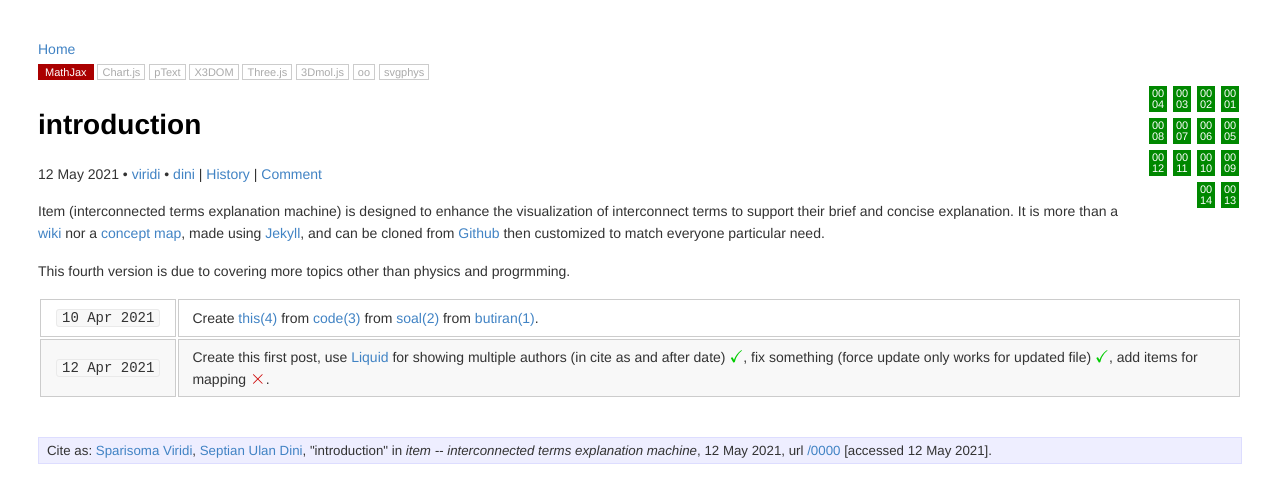
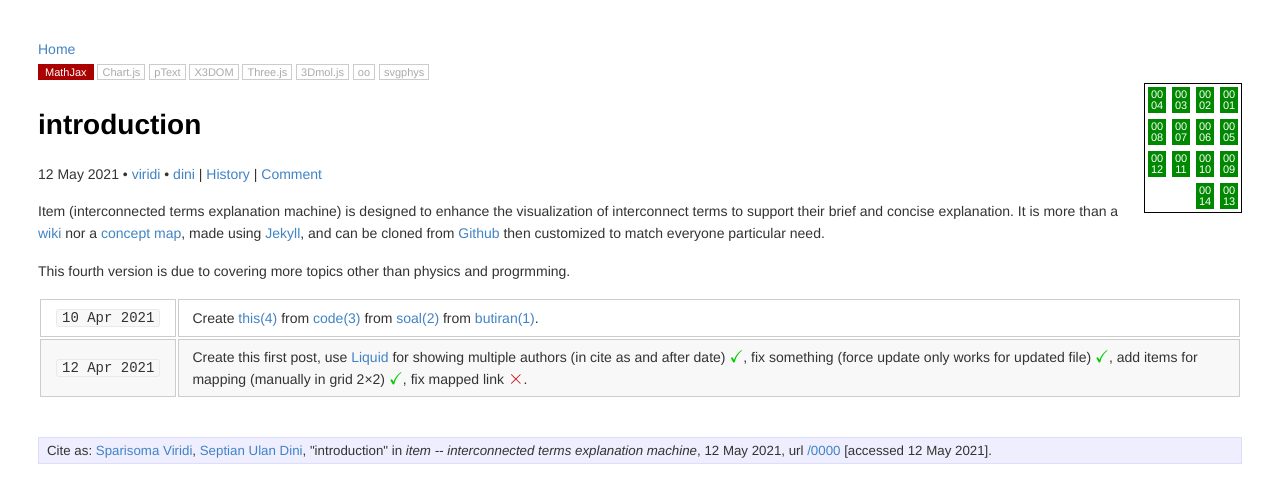
Before and after one commit to dudung/butir, a Jekyll site: the page built from _posts/0/00/2021-05-12-introduction.md, in a window 1280 px wide. Shown: the top 503 px of the page. Built offline with Jekyll 4.4.1, drawn with Linux system fonts in a browser that asks for light colours; formulas are drawn with MathJax 3.

Commit message:
try to fix missing link for second row

```diff
--- a/_posts/0/00/2021-05-12-introduction.md
+++ b/_posts/0/00/2021-05-12-introduction.md
@@ -13,7 +13,7 @@
 svgphys: false
 category: item
 tags: ["introduction", "log"]
-date: 2021-05-12 15:46:00 +07
+date: 2021-05-12 15:49:00 +07
 permalink: /0000
 src: https://github.com/dudung/item/commits/main/_posts/0/00/2021-05-12-introduction.md
 twitter_username: 6unpnp
@@ -24,4 +24,4 @@
 This fourth version is due to covering more topics other than physics and progrmming.
 
 `10 Apr 2021` | Create [this(4)](https://dudung.github.io/item) from [code(3)](https://dudung.github.io/code) from [soal(2)](https://dudung.github.io/soal) from [butiran(1)](https://butiran.github.io).
-`12 Apr 2021` | Create this first post, use [Liquid ](https://shopify.github.io/liquid/) for showing multiple authors (in cite as and after date) $\color{#0c0}\checkmark$, fix something (force update only works for updated file) $\color{#0c0}\checkmark$, add items for mapping $\large\color{#c00}\times$.
+`12 Apr 2021` | Create this first post, use [Liquid ](https://shopify.github.io/liquid/) for showing multiple authors (in cite as and after date) $\color{#0c0}\checkmark$, fix something (force update only works for updated file) $\color{#0c0}\checkmark$, add items for mapping (manually in grid 2&times;2) $\color{#0c0}\checkmark$, fix mapped link $\large\color{#c00}\times$.
--- a/_sass/main.scss
+++ b/_sass/main.scss
@@ -13,8 +13,9 @@
 
 .nodes_container {
   float: right;
-  width: 100px;
+  width: 96px;
 	text-align: right;
+	border: 1px solid black;
 }
 
 .current {
```
